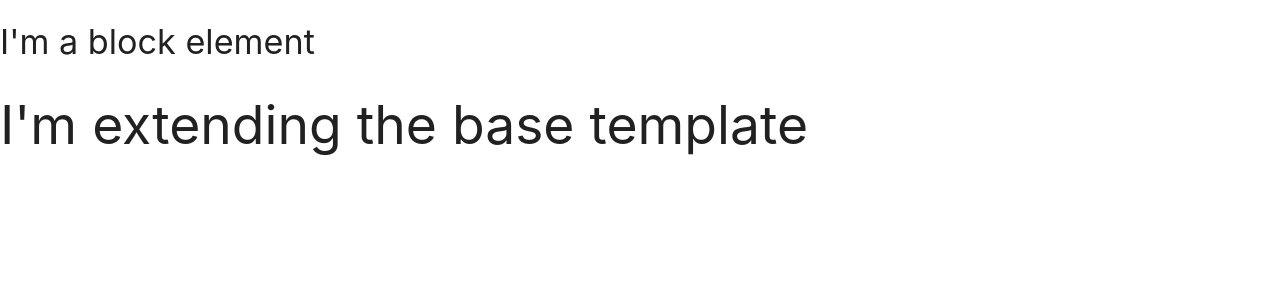
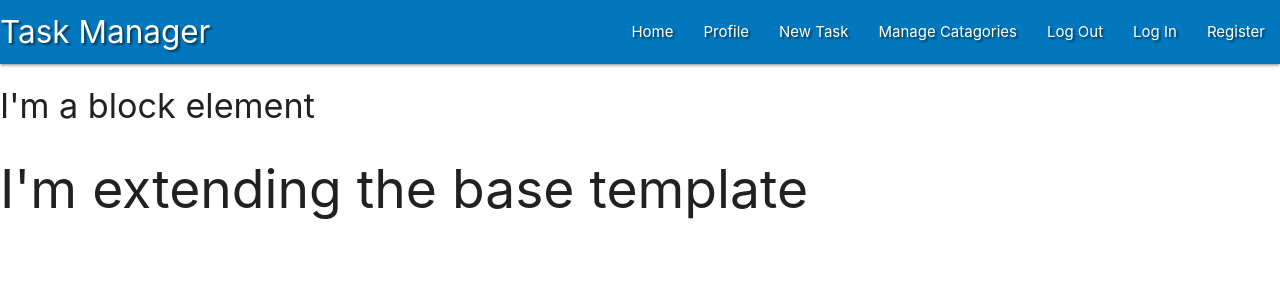
Before and after one commit to cmd-source/PythonMiniProject, a Flask app: page / in a window 1280 px wide. Shown: the top 300 px of the page. Run offline with Flask 2, Linux system fonts and the light colour scheme; data that the repository does not hold is empty; some libraries are stand-ins or nearby versions.

Commit message:
adding in the mobile collapse navbar

```diff
--- a/static/css/style.css
+++ b/static/css/style.css
@@ -0,0 +1,3 @@
+.text-shadow{
+    text-shadow: 2px 2px 2px rgba(0,0,0,0.5);
+}
--- a/static/js/script.js
+++ b/static/js/script.js
@@ -0,0 +1,3 @@
+$(document).ready(function(){
+    $('.sidenav').sidenav();
+  });
--- a/templates/base.html
+++ b/templates/base.html
@@ -11,6 +11,37 @@
     {% endblock %}
     <title>Task Manager</title>
 </head>
+
+<header>
+    <nav class="nav-extended text-shadow light-blue darken-3">
+        <div class="nav-wrapper">
+          <a href="#!" class="brand-logo">Task Manager</a>
+          <a href="#" data-target="mobile-demo" class="sidenav-trigger"><i class="fas fa-bars"></i></a>
+          <ul class="right hide-on-med-and-down">
+            <li><a href="#">Home</a></li>
+            <li><a href="#">Profile</a></li>
+            <li><a href="#">New Task</a></li>
+            <li><a href="#">Manage Catagories</a></li>
+            <li><a href="#">Log Out</a></li>
+            <li><a href="#">Log In</a></li>
+            <li><a href="#">Register</a></li>
+
+          </ul>
+        </div>
+      </nav>
+
+      <ul class="sidenav" id="mobile-demo">
+          <li><h4 class="center-align light-blue-text text-darken-4"></h4></li>
+            <li><a href="#">Home</a></li>
+            <li><a href="#">Profile</a></li>
+            <li><a href="#">New Task</a></li>
+            <li><a href="#">Manage Catagories</a></li>
+            <li><a href="#">Log Out</a></li>
+            <li><a href="#">Log In</a></li>
+            <li><a href="#">Register</a></li>
+      </ul>
+</header>
+
 <body>
     <h4>I'm a block element</h4>
     {% block content%}
```
